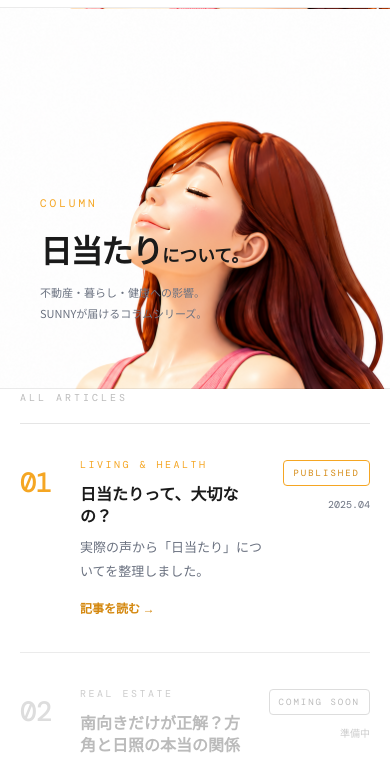
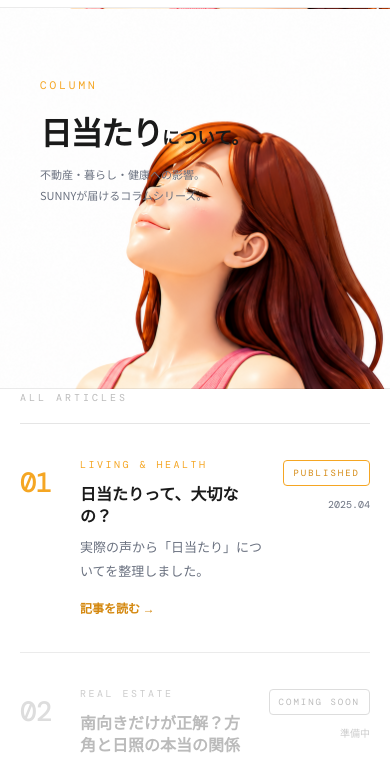
Before and after one commit to kokingbeach-netizen/sunny-app, a website: page column/index.html in a window 390 px wide. Shown: the part 48-809 px from the top of the page. Drawn offline with nearby package versions, Linux system fonts and the light colour scheme.

Commit message:
column/index.html テキストを女性の頭上（上部）に移動
Co-Authored-By: Claude Sonnet 4.6 <noreply@anthropic.com>

```diff
--- a/column/index.html
+++ b/column/index.html
@@ -202,8 +202,8 @@ footer {
     background-position: 100% -5%;
   }
   .hero-text {
-    justify-content: flex-end;
-    padding: 0 20px 28px;
+    justify-content: flex-start;
+    padding: 24px 20px 0;
     min-height: 300px;
     max-width: 75%;
   }
```
